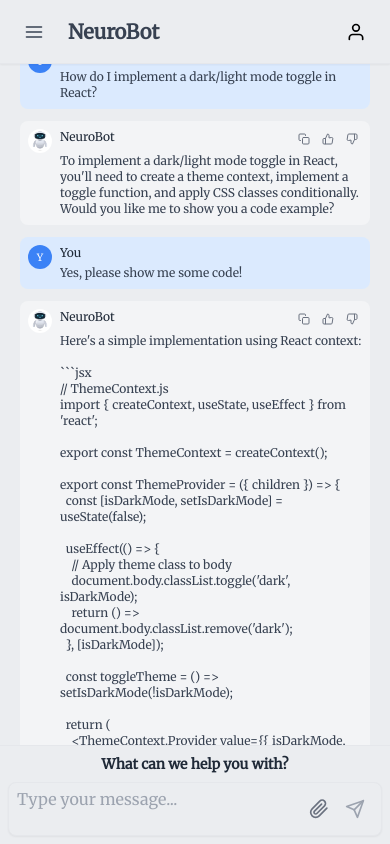
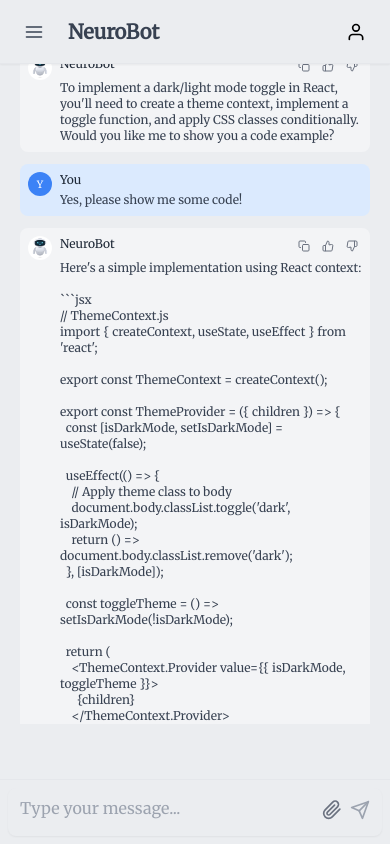
Before and after one commit to RahulGosh/neuroBot-ui, a React (Create React App) app: page /chat/1 in a window 390 px wide. Built offline with nearby package versions, Linux system fonts and the light colour scheme.

Commit message:
text box changes enter problem

```diff
--- a/src/components/chatPage/inputSection.jsx
+++ b/src/components/chatPage/inputSection.jsx
@@ -57,56 +57,6 @@ const InputSection = ({ onSendMessage }) => {
     }
   }, [input, isMobile, isCompactView]);
 
-  useEffect(() => {
-    const dropZone = dropZoneRef.current;
-
-    if (dropZone && !isMobile) {
-      const handleDragEnter = (e) => {
-        e.preventDefault();
-        e.stopPropagation();
-        setIsDragging(true);
-      };
-
-      const handleDragOver = (e) => {
-        e.preventDefault();
-        e.stopPropagation();
-        e.dataTransfer.dropEffect = "copy";
-        setIsDragging(true);
-      };
-
-      const handleDragLeave = (e) => {
-        e.preventDefault();
-        e.stopPropagation();
-        if (e.currentTarget === e.target) {
-          setIsDragging(false);
-        }
-      };
-
-      const handleDrop = (e) => {
-        e.preventDefault();
-        e.stopPropagation();
-        setIsDragging(false);
-
-        if (e.dataTransfer.files && e.dataTransfer.files.length > 0) {
-          const file = e.dataTransfer.files[0];
-          processFile(file);
-        }
-      };
-
-      dropZone.addEventListener("dragenter", handleDragEnter);
-      dropZone.addEventListener("dragover", handleDragOver);
-      dropZone.addEventListener("dragleave", handleDragLeave);
-      dropZone.addEventListener("drop", handleDrop);
-
-      return () => {
-        dropZone.removeEventListener("dragenter", handleDragEnter);
-        dropZone.removeEventListener("dragover", handleDragOver);
-        dropZone.removeEventListener("dragleave", handleDragLeave);
-        dropZone.removeEventListener("drop", handleDrop);
-      };
-    }
-  }, [isMobile]);
-
   const handleSend = () => {
     if (!input.trim() && !imagePreview) return;
     onSendMessage(input.trim(), imagePreview);
@@ -116,6 +66,13 @@ const InputSection = ({ onSendMessage }) => {
     if (textareaRef.current) {
       textareaRef.current.style.height =
         isMobile || isCompactView ? "40px" : "auto";
+    }
+  };
+
+  const handleKeyDown = (e) => {
+    if (e.key === 'Enter' && !e.shiftKey) {
+      e.preventDefault();
+      handleSend();
     }
   };
 
@@ -152,6 +109,77 @@ const InputSection = ({ onSendMessage }) => {
 
   const useCompactLayout = isMobile || isCompactView;
 
+  // For mobile, we only render the input bar (fixed at bottom)
+  if (isMobile) {
+    return (
+      <div className="fixed bottom-0 left-0 right-0 bg-light-sidebar dark:bg-gray-800 border-t border-gray-200 dark:border-gray-700 p-2">
+        <input
+          type="file"
+          ref={fileInputRef}
+          className="hidden"
+          onChange={handleFileChange}
+        />
+
+        <div className="relative rounded-lg shadow-sm bg-light-sidebar dark:bg-gray-800">
+          {imagePreview && (
+            <div className="p-1 pl-2 flex items-center">
+              <div className="relative w-6 h-6 mr-1">
+                <img
+                  src={imagePreview.url}
+                  alt="Preview"
+                  className="w-full h-full object-cover rounded"
+                />
+                <button
+                  onClick={removeImagePreview}
+                  className="absolute -top-1 -right-1 bg-gray-800 hover:bg-red-500 rounded-full p-0.5 text-white"
+                >
+                  <span className="text-[0.6rem]">×</span>
+                </button>
+              </div>
+              <span className="text-[0.65rem] text-gray-500 truncate">
+                {imagePreview.name}
+              </span>
+            </div>
+          )}
+
+          <div className="flex">
+            <textarea
+              ref={textareaRef}
+              value={input}
+              onChange={(e) => setInput(e.target.value)}
+              onKeyDown={handleKeyDown}
+              className="w-full py-2 px-3 text-base text-gray-800 dark:text-gray-200 bg-transparent focus:outline-none resize-none overflow-hidden min-h-[48px] max-h-[150px]"
+              placeholder="Type your message..."
+              rows="1"
+            />
+
+            <div className="flex items-start p-2">
+              <button
+                className="p-1 text-gray-500 dark:text-gray-400 hover:text-gray-700 dark:hover:text-gray-300"
+                onClick={handleAttachClick}
+              >
+                <FiPaperclip className="w-5 h-5" />
+              </button>
+
+              <button
+                onClick={handleSend}
+                disabled={!input.trim() && !imagePreview}
+                className={`p-1 ${
+                  input.trim() || imagePreview
+                    ? "text-blue-500 hover:text-blue-600"
+                    : "text-gray-400 dark:text-gray-500 cursor-not-allowed"
+                }`}
+              >
+                <FiSend className="w-5 h-5" />
+              </button>
+            </div>
+          </div>
+        </div>
+      </div>
+    );
+  }
+
+  // For desktop, render the full component
   return (
     <div
       ref={containerRef}
@@ -200,15 +228,16 @@ const InputSection = ({ onSendMessage }) => {
             ref={textareaRef}
             value={input}
             onChange={(e) => setInput(e.target.value)}
+            onKeyDown={handleKeyDown}
             className={`w-full py-1 sm:py-3 px-2 sm:px-4 text-[16px] sm:text-base text-gray-800 dark:text-gray-200 bg-transparent focus:outline-none resize-none overflow-hidden ${
               useCompactLayout ? "min-h-10" : ""
             }`}
             placeholder="Type your message..."
             rows="1"
             style={{
-              minHeight: useCompactLayout ? "48px" : "24px", // Increased from 40px to 48px
+              minHeight: useCompactLayout ? "48px" : "24px",
               maxHeight: "150px",
-              fontSize: "16px",
+              fontSize: useCompactLayout ? "14px" : "16px",
             }}
           />
 
@@ -232,7 +261,6 @@ const InputSection = ({ onSendMessage }) => {
               <FiSend className={`${useCompactLayout ? "w-5 h-5" : "w-4 h-4 sm:w-5 sm:h-5"}`} />
             </button>
           </div>
-
         </div>
       </div>
 
--- a/src/page/chatPage.jsx
+++ b/src/page/chatPage.jsx
@@ -69,16 +69,14 @@ const ChatPage = () => {
   if (isMobile) {
     return (
       <div className="flex flex-col h-full overflow-hidden bg-light-sidebar dark:bg-dark-header">
-        {/* Header - removed since Layout has its own header */}
-
-        {/* Messages container - takes up remaining space */}
         <div
           ref={responseSectionRef}
           className="flex-1 overflow-y-auto pb-16 px-2"
           style={{
+            paddingBottom: "120px",
             WebkitOverflowScrolling: 'touch',
-            scrollbarWidth: 'none', // For Firefox
-            msOverflowStyle: 'none' // For IE/Edge
+            scrollbarWidth: 'none',
+            msOverflowStyle: 'none'
           }}
         >
           {/* Hide scrollbar for Chrome/Safari */}
```
Lines whose indentation alone changed are shown as unchanged.
